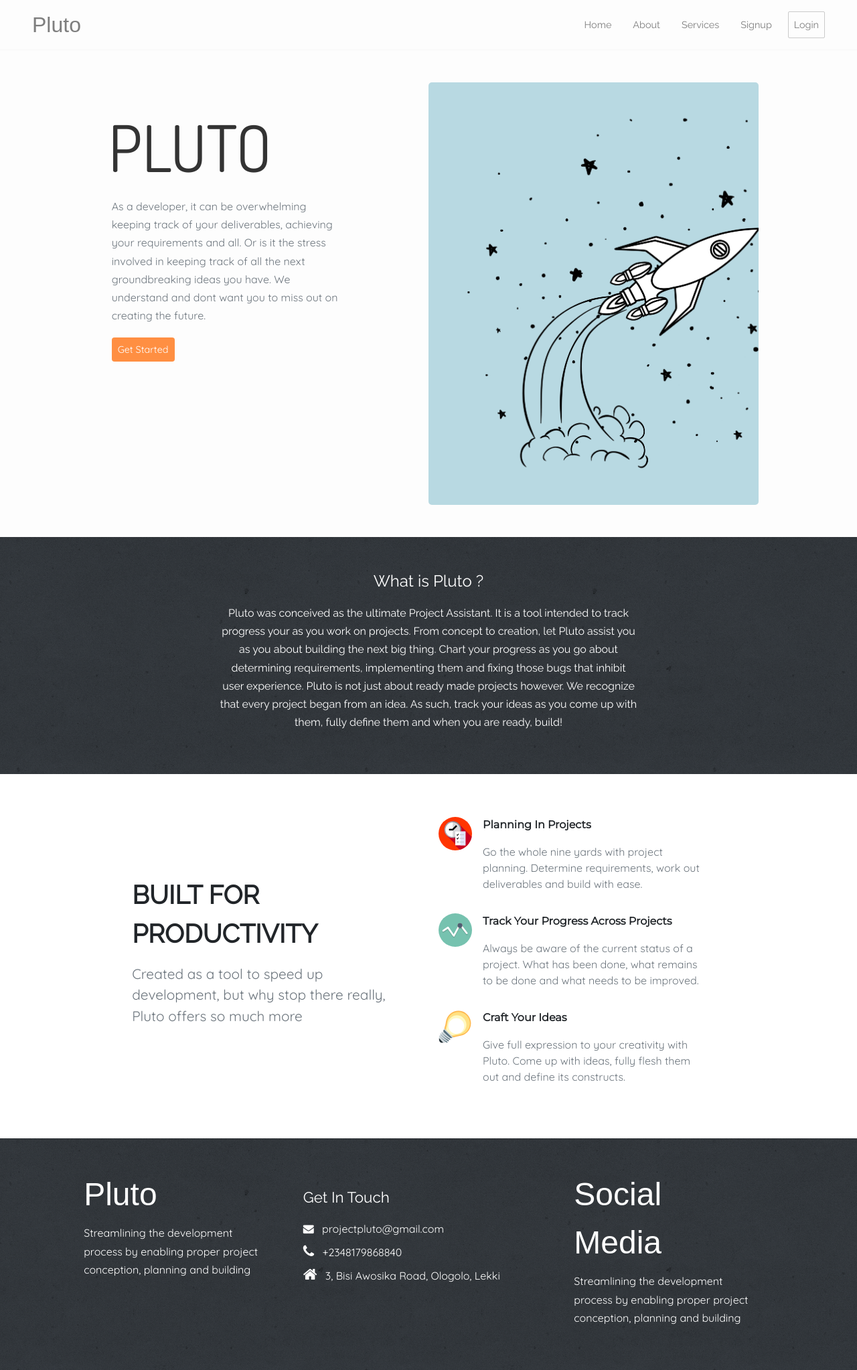
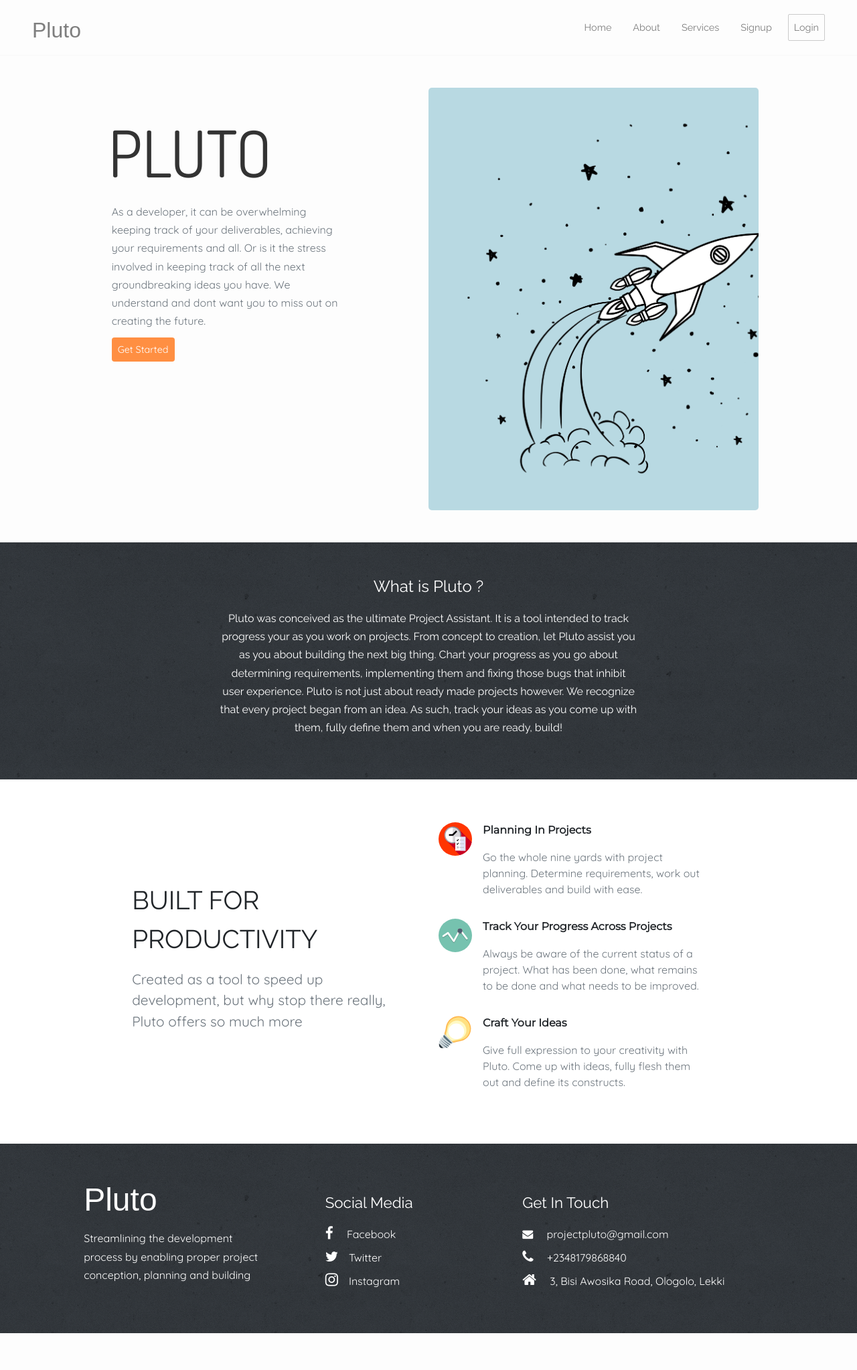
Before and after one commit to olamileke/pluto, a Flask app: page / in a window 1280 px wide. Shown: the whole page at 67% size. After the commit the page ends 1991 px from the top, so only its background shows below. Run offline with Flask 2, Linux system fonts and the light colour scheme; some libraries are stand-ins or nearby versions; some web fonts are replaced.

Commit message:
refactoring

```diff
--- a/Pluto/static/css/Home/index.css
+++ b/Pluto/static/css/Home/index.css
@@ -253,6 +253,7 @@ div.navtoggle span:before
 
 	.tag-line
 	{
+		font-weight: bold;
 		font-size:1.7em;
 		text-transform:capitalize;
 	}
@@ -319,16 +320,26 @@ div.navtoggle span:before
 
 	.brand
 	{
-		font-size:3.5em;
+		font-size:3em;
 	}
 }
 
 
 @media(max-width:576px)
 {
+	.footer .brand
+	{
+		font-size:2.4em;
+	}
+
+	.navbar-brand
+	{
+		font-size:1.4em;
+	}
+
 	.brand
 	{
-		font-size:2.4em;
+		font-size:2.7em;
 		font-family:'Quicksand', sans-serif;
 	}
 
@@ -350,11 +361,11 @@ div.navtoggle span:before
 	}
 }
 
-@media(max-width:390px)
+@media(max-width:450px)
 {
 	.brand-parent
 	{
-		top:-5vh;
+		top:-6vh;
 	}
 }
 
--- a/Pluto/static/css/Login/login.css
+++ b/Pluto/static/css/Login/login.css
@@ -92,7 +92,7 @@ form
 {
 	position:absolute;
 	top:34%;
-	left:91%;
+	left:88%;
 	cursor:pointer;
 	visibility:hidden;
 }
--- a/Pluto/templates/errors/404.html
+++ b/Pluto/templates/errors/404.html
@@ -19,7 +19,7 @@
 					<p class='m-0 mb-2 error'>404</p>
 					<p class='error-msg m-0 text-muted mb-4 text-center text-md-left'>
 						Oops, this is awkward, we tried really hard but we could not find the page you are
-						looking for. This does not happen often, believe us<i class='em em-wink ml-2'></i>
+						looking for. This does not happen often, believe us<i class='em em-sob ml-2'></i>
 					</p>
 					<a href="{{ url_for('index') }}" class='p-2 text-muted'>Home</a>
 				</div>
--- a/Pluto/templates/index.html
+++ b/Pluto/templates/index.html
@@ -12,7 +12,7 @@
 		<div class='container-fluid p-0'>
 			<div style='position:relative;' id='home'>
 				<nav class='navbar navbar-expand-sm navbar-light py-2 px-3 px-lg-5'>
-					<a href="{{ url_for('index') }}" class='navbar-brand'>Pluto</a>
+					<a href="{{ url_for('index') }}" class='mt-2 navbar-brand'>Pluto</a>
 
 					<button class='navbar-toggler mt-2 mr-2' type='button' data-toggle='collapse' data-target="#navbarSupportedContent">
 						<div class='navtoggle'>
@@ -47,12 +47,12 @@
 				<div class='row py-lg-5 px-4 px-sm-0 px-lg-5 m-0 d-flex align-items-center justify-content-lg-center  align-items-lg-start landing-page' style='overflow-x:hidden'>
 					<div class='col-0 col-sm-1 d-lg-none'></div>
 					<div class='text-center brand-parent text-sm-left col-sm-10 col-lg-6 col-xl-5 d-flex py-sm-4 flex-column align-items-start brand-description'>
-						<p class='m-0 brand'>PLUTO</p>
+						<p class='m-0 ml-1 ml-lg-0 brand'>PLUTO</p>
 						<p class='d-none d-sm-inline subtext m-0 mt-1 pr-sm-4 text-muted'>As a developer, it can be overwhelming keeping track of your deliverables, achieving your requirements and all. Or is it the stress involved in keeping track of all the next groundbreaking ideas you have. We understand and dont want you to miss out on creating the future.</p>
 						<p class='d-inline d-sm-none m-0 mt-1 text-white subtext'>
 							Your Companion as You Create The Future
 						</p>
-						<div class='buttons mt-4'>
+						<div class='buttons mt-3'>
 							<a href="{{ url_for('auth.signup') }}" style='background:#FF8F42; color:#fff;border:none'>Get Started</a>
 						</div>
 					</div>
@@ -76,7 +76,7 @@
 			</div>
 			<div class='row section-functions py-4 py-md-5 d-flex flex-column flex-md-row justify-content-center align-items-center px-2 px-lg-5' id='services'>
 					<div class='col-11 col-sm-9 col-md-5 text-center text-md-left pt-3 py-md-5 mr-md-3 mr-lg-0'>
-						<p class='tag-line font-weight-bold px-1 px-lg-5'>Built For Productivity</p>
+						<p class='tag-line px-1 px-lg-5'>Built For Productivity</p>
 						<p class='mt-2 px-1 px-lg-5 tag-body text-muted'>Created as a tool to speed up development, but why stop there really, Pluto offers so much more</p>
 					</div>
 					<div class='col-11 col-sm-9 col-md-6 col-lg-5 d-flex py-3 flex-column align-items-center'>
@@ -105,23 +105,25 @@
 					</div>
 			</div>
 			<div class='row d-flex justify-content-center footer py-5 px-5' style='background:url("static/images/Home/concrete-wall.png")'>
-				<div class='text-center text-md-left col-md-4 col-lg-3 d-flex flex-column mr-md-4'>
+				<div class='col-md-4 col-lg-3 d-flex flex-column mr-md-4'>
 					<p class='brand m-0 mb-2'>Pluto</p>
-					<p class='text-center text-md-left w-100 brand-text'>Streamlining the development process by enabling proper project
+					<p class='w-100 brand-text'>Streamlining the development process by enabling proper project
 					conception, planning and building</p>
 				</div>
-				<div class='text-center text-md-left col-md-4 d-flex flex-column'>
-					<p class='contact-heading mt-4'>Get In Touch</p>
-					<p class='text-center text-md-left w-100 brand-text m-0 mb-2'><i class='fa fa-envelope mr-2'></i> projectpluto@gmail.com</p>
-					<p class='text-center text-md-left w-100 brand-text m-0 mb-2'><i class='fa fa-phone mr-2' style='font-size:1.3em'></i> +2348179868840</p>
-					<p class='text-center text-md-left w-100 brand-text'><i class='fa fa-home mr-2' style='font-size:1.4em'></i>
+				<div class='col-md-3 d-flex flex-column mr-md-4 pl-lg-5'>
+					<p class='contact-heading mt-2 mt-lg-4 mb-3'>Social Media</p>
+					<p class='w-100 brand-text m-0 mb-2'><i class='fa fa-facebook mr-2 mr-md-3'  style='font-size:1.3em'></i> Facebook</p>
+					<p class='w-100 brand-text m-0 mb-2'><i class='fa fa-twitter mr-2 mr-md-3' style='font-size:1.3em'></i>Twitter</p>
+					<p class='w-100 brand-text'><i class='fa fa-instagram mr-2 mr-md-3' style='font-size:1.4em'></i>Instagram
+					</p>
+				</div>
+				<div class='col-md-4 d-flex flex-column'>
+					<p class='contact-heading mt-2 mt-lg-4'>Get In Touch</p>
+					<p class='w-100 brand-text m-0 mb-2'><i class='fa fa-envelope mr-2 mr-md-3'></i> projectpluto@gmail.com</p>
+					<p class='w-100 brand-text m-0 mb-2'><i class='fa fa-phone mr-2 mr-md-3' style='font-size:1.3em'></i> +2348179868840</p>
+					<p class='w-100 brand-text'><i class='fa fa-home mr-2 mr-md-3' style='font-size:1.4em'></i>
 						3, Bisi Awosika Road, Ologolo, Lekki
 					</p>
-				</div>
-				<div class='text-center text-md-left col-md-3 d-flex flex-column mr-md-4'>
-					<p class='brand m-0 mb-2'>Social Media</p>
-					<p class='text-center text-md-left w-100 brand-text'>Streamlining the development process by enabling proper project
-					conception, planning and building</p>
 				</div>
 			</div>
 		</div>
```
Also changed, not shown: Pluto/static/css/Layouts/app.css (+7 -4 lines), Pluto/templates/layouts/app.html (+6 -7 lines).
